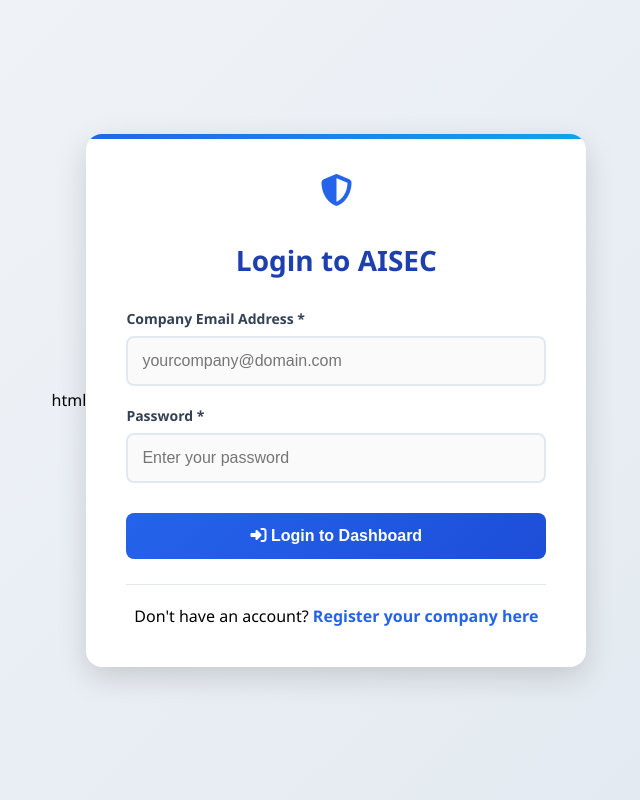
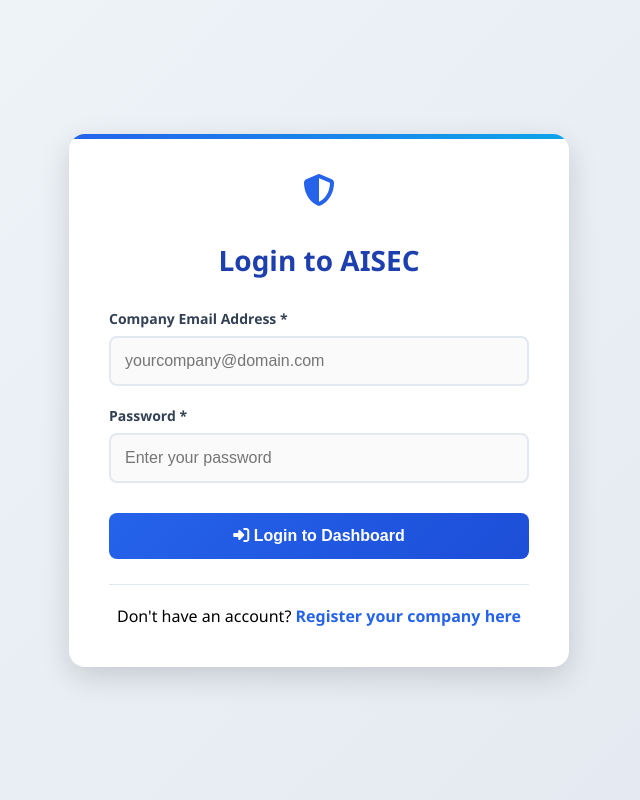
Before and after one commit to akandeaka/CONTRACT-BIDDING-APP, a FastAPI app: page /login in a window 1280 px wide. Shown: the whole page, without its empty margins (321-961 px from the left). Run offline with FastAPI, Linux system fonts and the light colour scheme; parts of the project's set-up code (start-up, migrations or seed data) failed here and were passed over.

Commit message:
Update login.html

```diff
--- a/templates/login.html
+++ b/templates/login.html
@@ -1,4 +1,3 @@
-html
 <!DOCTYPE html>
 <html lang="en">
 <head>
```
